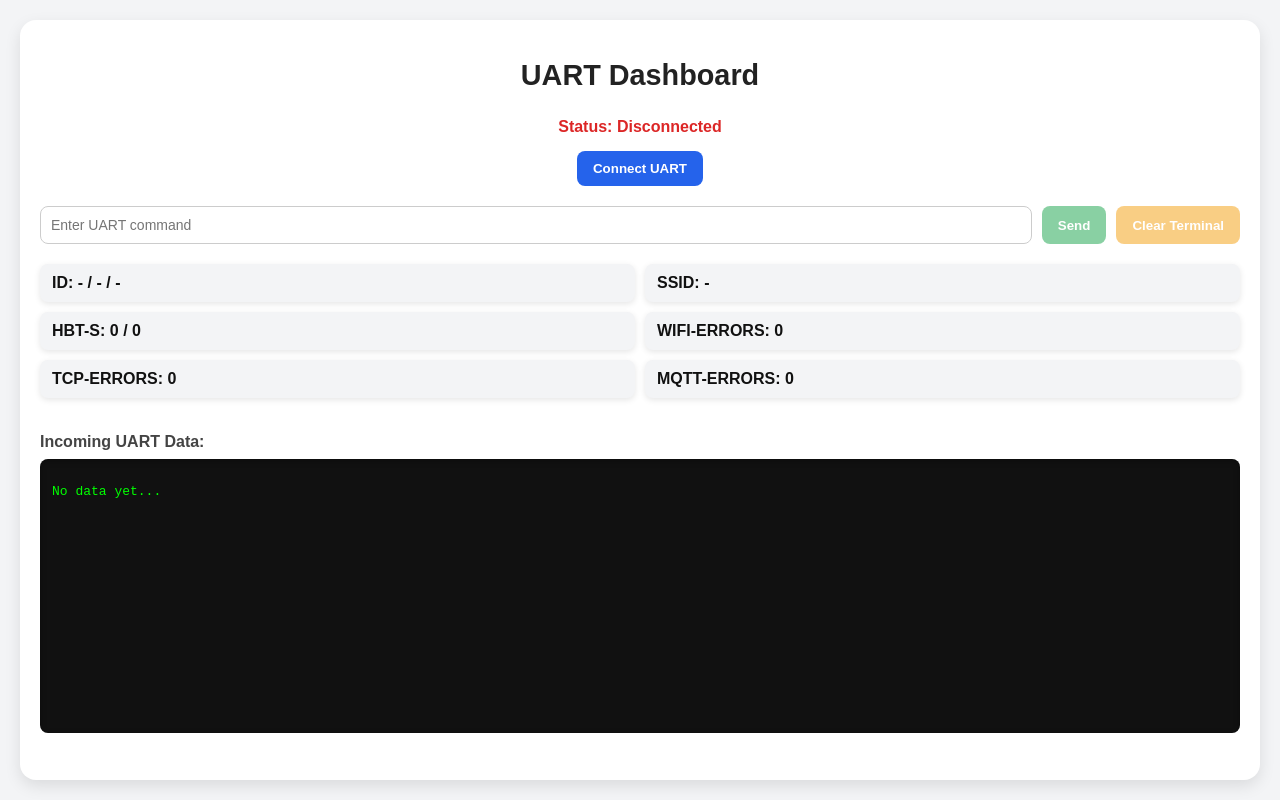
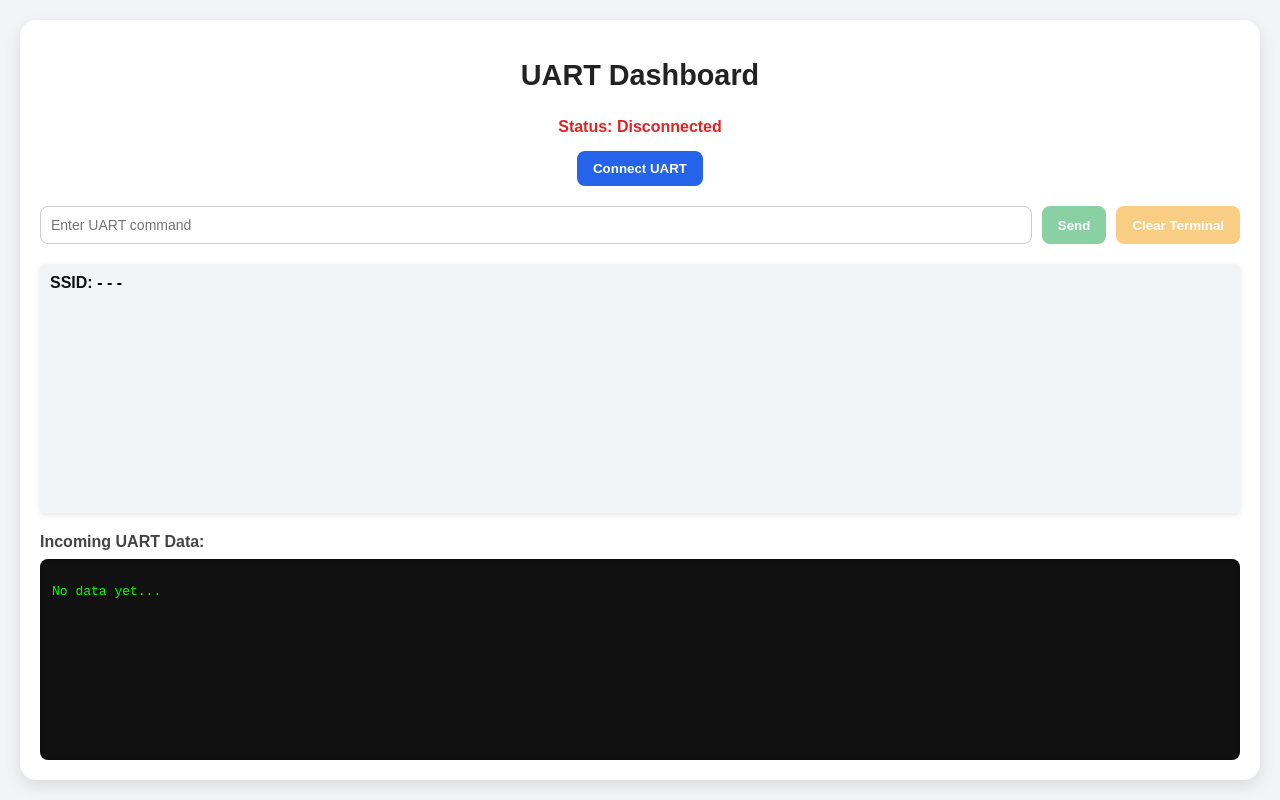
Before and after one commit to siddhiGvc2/Kwikay_Uart_Monitor, a React (Create React App) app: page / in a window 1280 px wide. Built offline with nearby package versions, Linux system fonts and the light colour scheme.

Commit message:
infocard colrs chnaged

```diff
--- a/src/App.js
+++ b/src/App.js
@@ -1,5 +1,26 @@
 import { useState, useRef, useEffect } from "react";
 import "./App.css";
+
+
+
+function InfoCard({ deviceInfo }) {
+  const statusIndex = deviceInfo; // This holds ssids[0], i.e., "0", "1", "2", etc.
+
+  return (
+    <div className="info-card" style={{ padding: "10px", borderRadius: "5px" }}>
+      <strong>SSID:</strong>{" "}
+      <span style={{ color: statusIndex === "0" ? "green" : "black" }}>
+        {deviceInfo.ssid1 || "-"}
+      </span>{" "}
+      <span style={{ color: statusIndex === "1" ? "green" : "black" }}>
+        {deviceInfo.ssid2 || "-"}
+      </span>{" "}
+      <span style={{ color: statusIndex === "2" ? "green" : "black" }}>
+        {deviceInfo.ssid3 || "-"}
+      </span>
+    </div>
+  );
+}
 
 export default function App() {
   const [port, setPort] = useState(null);
@@ -14,12 +35,16 @@ export default function App() {
     macId: "",
     fwVersion: "",
     serialNumber: "",
-    ssid: "",
+    ssid:-1,
+    ssid1: "",
+    ssid2: "",
+    ssid3: "",
     hbt_counter:0,
     hbt_timer:0,
     wifi_errors:0,
     tcp_errors:0,
-    mqtt_errors:0
+    mqtt_errors:0,
+
   });
 
   const terminalRef = useRef(null);
@@ -33,7 +58,7 @@ export default function App() {
   // Parse terminal data into device info
   const parseDeviceInfo = (data) => {
     console.log(data);
-  const info = { macId: "", fwVersion: "", serialNumber: "", ssid: "" };
+  const info = { macId: "", fwVersion: "", serialNumber: "",ssid:-1, ssid1: "",ssid2:"",ssid3:"" };
 
  if (data.startsWith("*MAC:")) {
       console.log(data);
@@ -56,7 +81,10 @@ export default function App() {
       const ssidParts = data.replace("*SSID,", "").split(",");
       // Take elements from index 3 onward as actual SSIDs
       const ssids = ssidParts.slice(2).filter(Boolean);
-      info.ssid = ssids.join(", ").replace(/#$/, ""); // Join multiple SSIDs
+      info.ssid=ssids[0];
+      info.ssid1 = ssids[1];// Join multiple SSIDs
+      info.ssid2= ssids[2];
+      info.ssid3=ssids[3];
     }
     else if(data.startsWith("*HBT-")){
       console.log(data);
@@ -80,7 +108,10 @@ export default function App() {
     macId: info.macId || prev.macId,
     serialNumber: info.serialNumber || prev.serialNumber,
     fwVersion: info.fwVersion || prev.fwVersion,
-    ssid: info.ssid || prev.ssid,
+    ssid:info.ssid || prev.ssid,
+    ssid1: info.ssid1 || prev.ssid1,
+    ssid2: info.ssid2 || prev.ssid2,
+    ssid3: info.ssid3 || prev.ssid3,
     hbt_counter:info.hbt_counter || prev.hbt_counter,
     hbt_timer:info.hbt_timer || prev.hbt_timer,
     wifi_erros:info.wifi_erros || prev.wifi_errors,
@@ -262,12 +293,13 @@ let uartBuffer = "";
         </div>
 
         {/* Device Info Cards */}
-        <div className="info-cards">
+         <InfoCard deviceInfo={deviceInfo} />
+        {/* <div className="info-cards">
           <div className="info-card">
             <strong>ID:</strong> {deviceInfo.macId || "-"} / {deviceInfo.serialNumber || "-"} / {deviceInfo.fwVersion || "-"}
           </div>
           <div className="info-card">
-            <strong>SSID:</strong> {deviceInfo.ssid || "-"}
+            <strong>SSID:</strong> {deviceInfo.ssid1 || "-"} {deviceInfo.ssid2 || "-"} {deviceInfo.ssid3 || "-"}
           </div>
            <div className="info-card">
              <strong>HBT-S:</strong>  {deviceInfo.hbt_counter} / {deviceInfo.hbt_timer}
@@ -282,7 +314,7 @@ let uartBuffer = "";
              <strong>MQTT-ERRORS:</strong> {deviceInfo.mqtt_errors}
            </div>
 
-        </div>
+        </div> */}
 
         {/* Terminal */}
         <h2 className="subtitle">Incoming UART Data:</h2>
```
